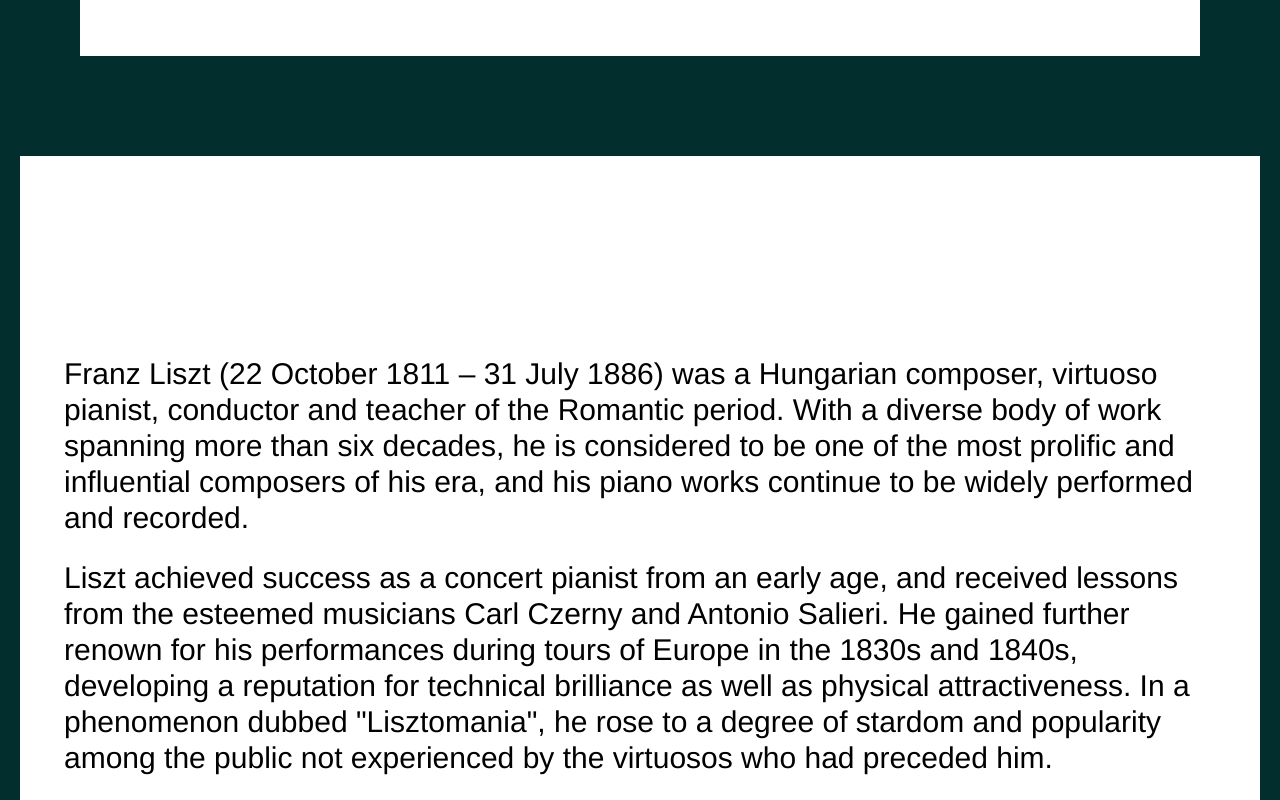
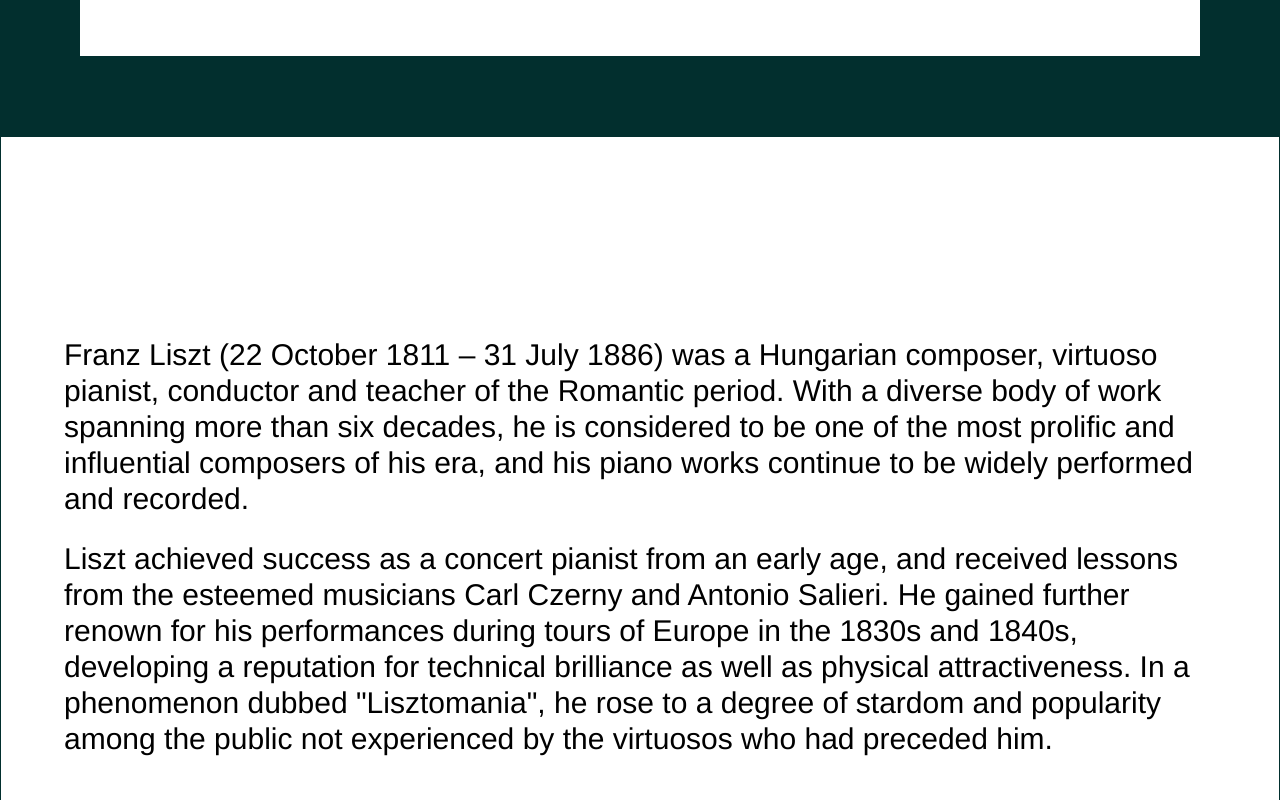
Before and after one commit to cloudsaa/Franz-Liszt-Website, a website built with Vite: page index.html in a window 1280 px wide. Shown: the part 520-1320 px from the top of the page. Built offline with nearby package versions, Linux system fonts and the light colour scheme.

Commit message:
border changes

```diff
--- a/index.html
+++ b/index.html
@@ -32,8 +32,9 @@
       </div>
     </div>
 
-    <section id="about" class="border-20 border-teal-950">
+    <section id="about" class="border border-teal-950">
       <div class="mx-auto max-w-6xl">
+
         <p class="font-[Helvetica] text-3xl mt-50">
           Franz Liszt (22 October 1811 – 31 July 1886) was a Hungarian composer,
           virtuoso pianist, conductor and teacher of the Romantic period. With a
```
Also changed, not shown: public/assets/decorleft.png (added), public/assets/decorright.png (added), src/assets/decorleft.png (added), src/assets/decorright.png (added).
